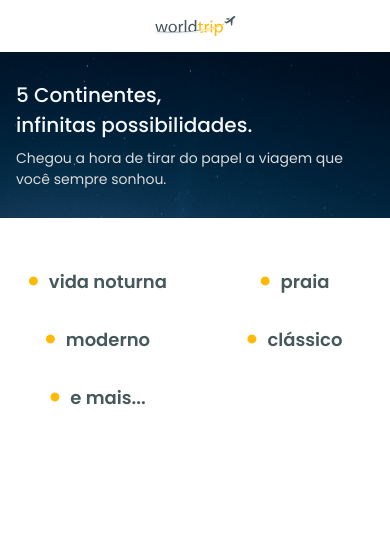
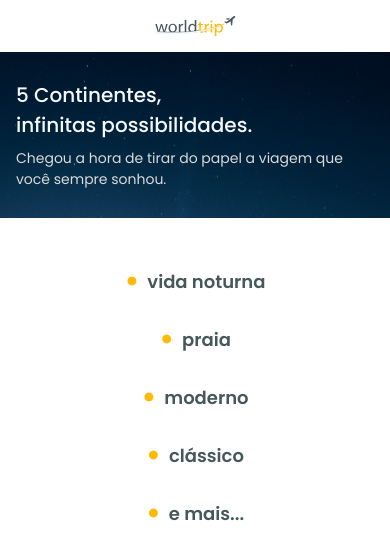
Before and after one commit to Kayke-Fujinaka/worldtrip, a Next.js app: page / in a window 390 px wide. Shown: the top 560 px of the page. Built offline with nearby package versions, Linux system fonts and the light colour scheme; no server answers.

Commit message:
style: improvement responsive TravelTypes

```diff
--- a/src/components/TravelTypes/index.tsx
+++ b/src/components/TravelTypes/index.tsx
@@ -33,12 +33,11 @@ export function TravelTypes() {
 
   return (
     <Grid
-      templateColumns={{ base: "1fr 1fr", md: "repeat(5, 1fr)" }}
+      templateColumns={{ base: "1fr", sm: "1fr 1fr", md: "repeat(5, 1fr)" }}
       w="100%"
       my={{ base: "9", md: "20" }}
       mx="auto"
       maxW="1160px"
-      flexWrap="wrap"
       gap={[1, 5]}
     >
       {Object.entries(travels).map(([key, item]) => (
```
